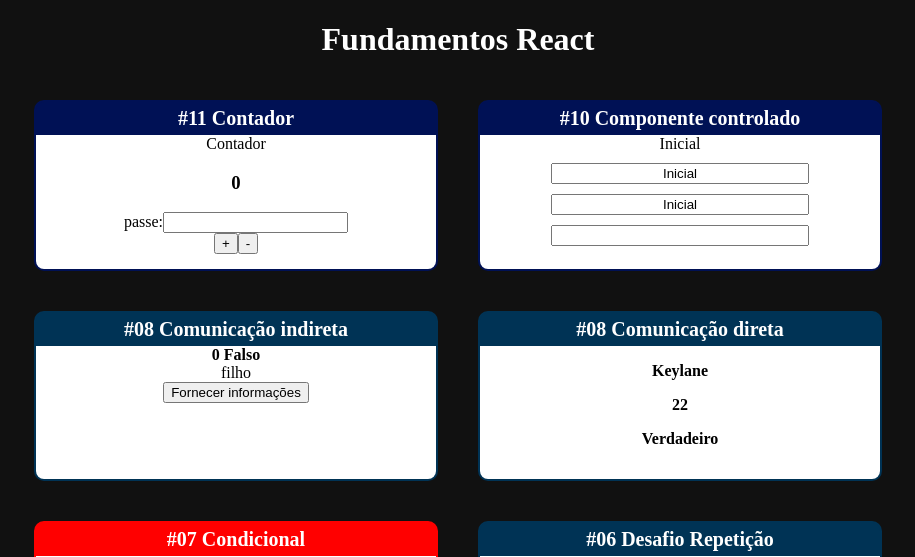
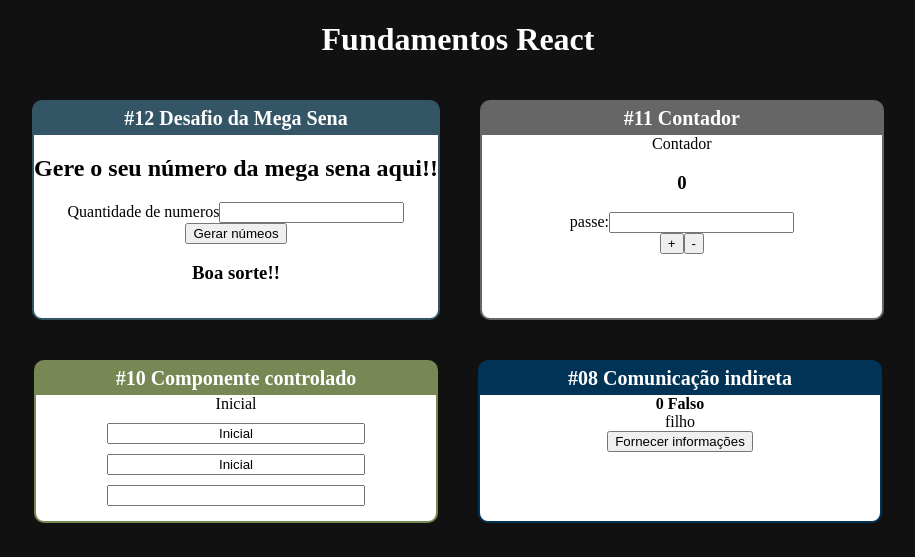
Before and after one commit to KeylaneSilva/fundamentos-react2, a React (Create React App) app: page / in a window 1280 px wide. Shown: the top 557 px of the page, without its empty margins (182-1097 px from the left). Built offline with nearby package versions, Linux system fonts and the light colour scheme.

Commit message:
desafio da mega sena concluido

```diff
--- a/src/App.jsx
+++ b/src/App.jsx
@@ -13,6 +13,7 @@
 import './App.css'
 import Input from './components/formulario/Input'
 import Contador from './components/contador/Contador'
+import Mega from './components/mega/Mega.jsx'
 
 // usando arrow function av
 export default _ =>
@@ -21,11 +22,15 @@
                     msg='Fundamentos React'
                 />
             <div className="CardConf">
-                <Card titulo="#11
-                Contador" color="#015">
+                <Card titulo="#12
+                Desafio da Mega Sena" color="#356">
+                    <Mega />
+                </Card>
+                 <Card titulo="#11
+                Contador" color="#666">
                     <Contador />
                 </Card>
-                <Card titulo="#10 Componente controlado" color="#015">
+                <Card titulo="#10 Componente controlado" color="#785">
                     <Input />
                 </Card>
 
--- a/src/components/contador/Contador.jsx
+++ b/src/components/contador/Contador.jsx
@@ -8,6 +8,7 @@
     const [numero, setNumero] = useState(0)
     const [valor, setValor] = useState(0)
 
+    // retonando valor do input do formulário
     function pegarNumero(valor){
         setValor(valor)
     }
@@ -24,6 +25,7 @@
             Contador
             <Display numero={numero}/>
             <PassoForm pegar={pegarNumero}/>
+            {/* passando funções para os botões */}
             <Botoes soma={adicionar} sub={subtrair}/>
         </div>
     )
--- /dev/null
+++ b/src/components/mega/BotoesMega.jsx
@@ -0,0 +1,12 @@
+import React from 'react'
+
+export default function BotoesMega(props) {
+
+    return (
+        <div>
+            <button onClick={_ => props.gerar()} >Gerar númeos</button>
+
+            <h3>Boa sorte!!</h3>
+        </div>
+    )
+}
--- /dev/null
+++ b/src/components/mega/DisplayMega.jsx
@@ -0,0 +1,9 @@
+import React from 'react'
+
+export default function DisplayMega(props) {
+    return (
+        <div>
+            <h3>{props.numero + ' '}</h3>
+        </div>
+    )
+}
--- /dev/null
+++ b/src/components/mega/FormMega.jsx
@@ -0,0 +1,14 @@
+import React from 'react'
+
+export default function FormMega(props) {
+
+    return (
+        <div>
+            <label>Quantidade de numeros</label>
+            <input
+                type="number"
+                value={undefined}
+                onChange={e => props.capturarQtd((e.target.value))} />
+        </div>
+    )
+}
--- /dev/null
+++ b/src/components/mega/Mega.js
@@ -0,0 +1,20 @@
+function gerarNumeros(qtd){
+    var acmNumeros = []
+    var uniqueArr = []
+
+    for(let i = 0; uniqueArr.length <= (qtd-1) ; i++){
+        acmNumeros.push(Math.ceil(Math.random() * (60) + 1))
+        // excluindo números iguais
+        uniqueArr = [...new Set(acmNumeros)]
+
+    }
+    // ordenando array
+    uniqueArr.sort(function(a,b){
+        if(a > b) return 1
+        if(b < a) return -1
+        return 0
+    })
+    console.log(uniqueArr)
+}
+
+gerarNumeros(10)
--- /dev/null
+++ b/src/components/mega/Mega.jsx
@@ -0,0 +1,53 @@
+import React, { useState } from 'react'
+import DisplayMega from './DisplayMega'
+import FormMega from './FormMega'
+import BotoesMega from './BotoesMega'
+
+export default function Mega() {
+
+    const [numeros, setNumeros] = useState([])
+    const [newNumeros, setNewNumeros] = useState([])
+    const [qtd, setQtd] = useState(0)
+
+    // capturando quantidade
+    function pegarQtd(qtd){
+        setQtd(qtd)
+        // console.log('Quantidade: ' + qtd)
+    }
+
+    // gerando numeros
+    function gerarNumeros(qtdPx){
+        var acmNumeros = []
+        var uniqueArr = []
+
+        for(let i = 0; uniqueArr.length <= (qtd-1) ; i++){
+            acmNumeros.push(Math.ceil(Math.random() * (60) + 0))
+
+            // eliminando os números iguais
+            uniqueArr = [...new Set(acmNumeros)]
+
+            //ordenando
+            uniqueArr.sort((a,b) =>{
+                if(a > b) return 1
+                if(a < b) return -1
+                return 0
+            })
+
+            setNumeros([uniqueArr])
+
+        }
+        // console.log(numeros)
+    }
+
+    return (
+        <div>
+            <div>
+                <h2>Gere o seu número da mega sena aqui!!</h2>
+                <DisplayMega numero={numeros}/>
+                <FormMega capturarQtd={pegarQtd}/>
+                <BotoesMega gerar={gerarNumeros}/>
+
+            </div>
+        </div>
+    )
+}
```
